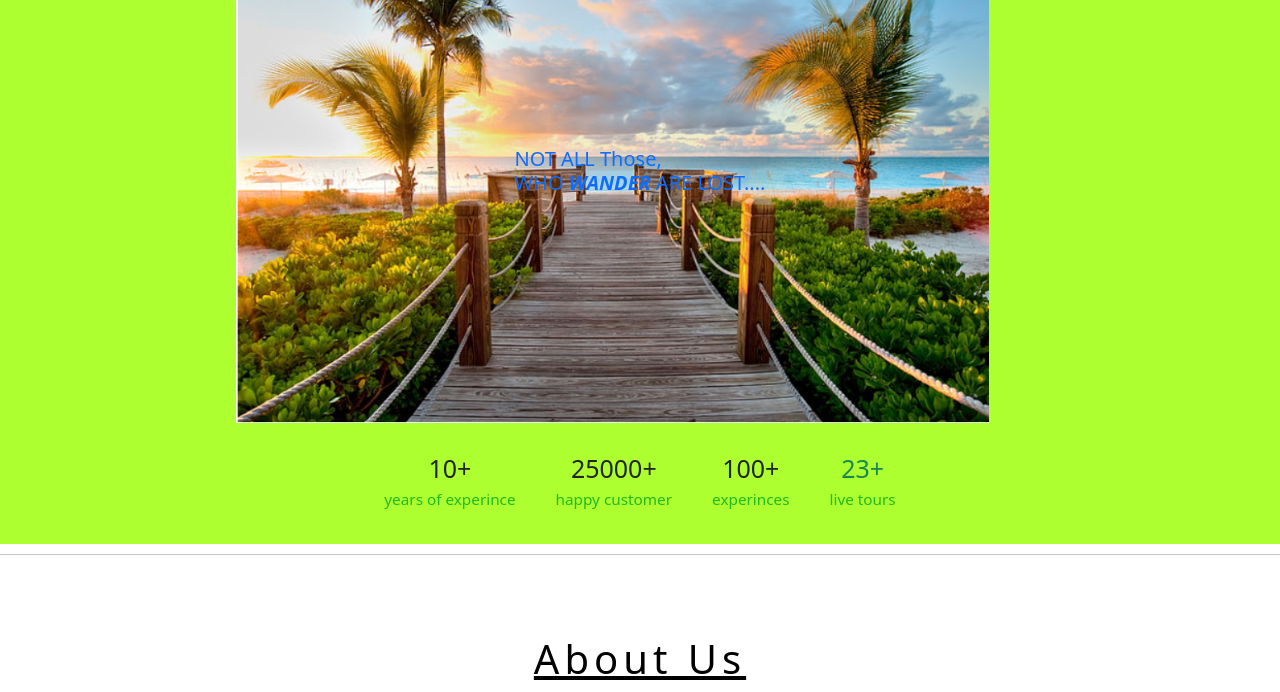
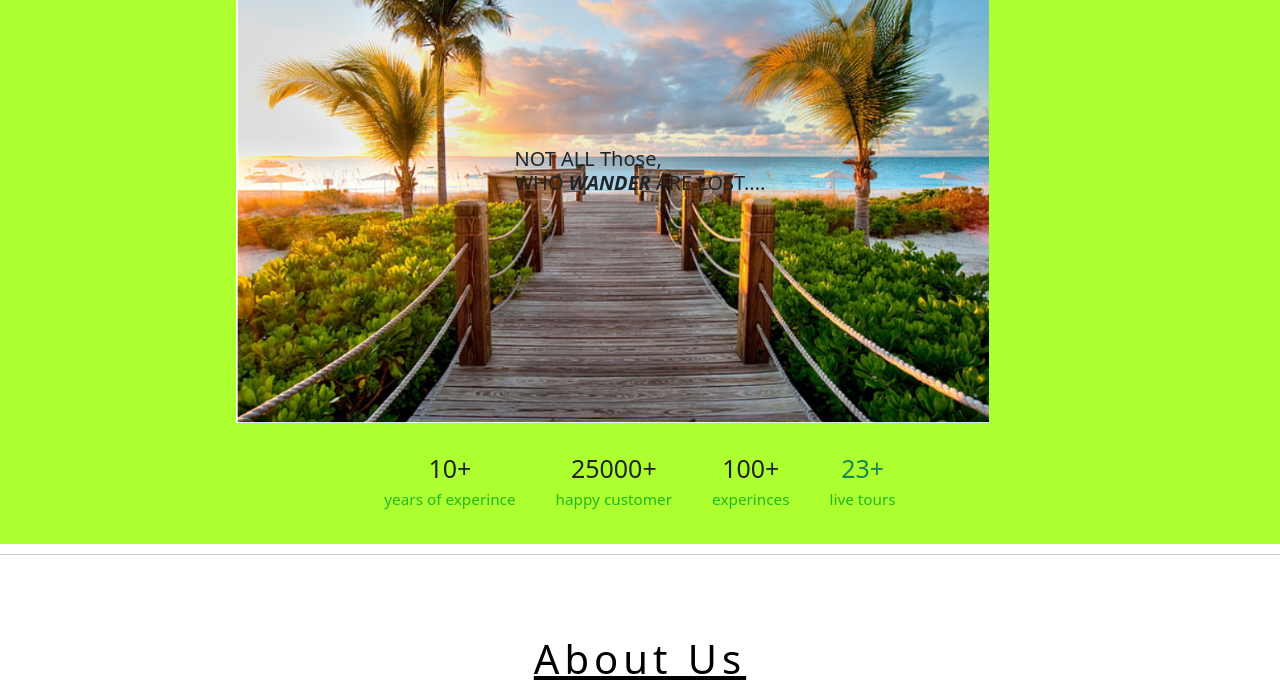
Before and after one commit to busharaHarshad/travel, a plain HTML site: page index.html in a window 1280 px wide. Shown: the part 108-800 px from the top of the page. Drawn offline with nearby package versions, Linux system fonts and the light colour scheme.

Commit message:
Update index.html

```diff
--- a/index.html
+++ b/index.html
@@ -55,7 +55,7 @@
         <div class="body-content position-relative">
         <div class="col-8  container mt-5">
           <img class="col-11 banner" src="image2.png">
-          <div class="centered text-primary"><h2 >NOT ALL Those, <br>WHO<i> <b>WANDER</b></i> ARE LOST....</h2></div>
+          <div class="centered"><h2 >NOT ALL Those, <br>WHO<i> <b>WANDER</b></i> ARE LOST....</h2></div>
           </div>
         </div>
     <div class="counting ">
```
